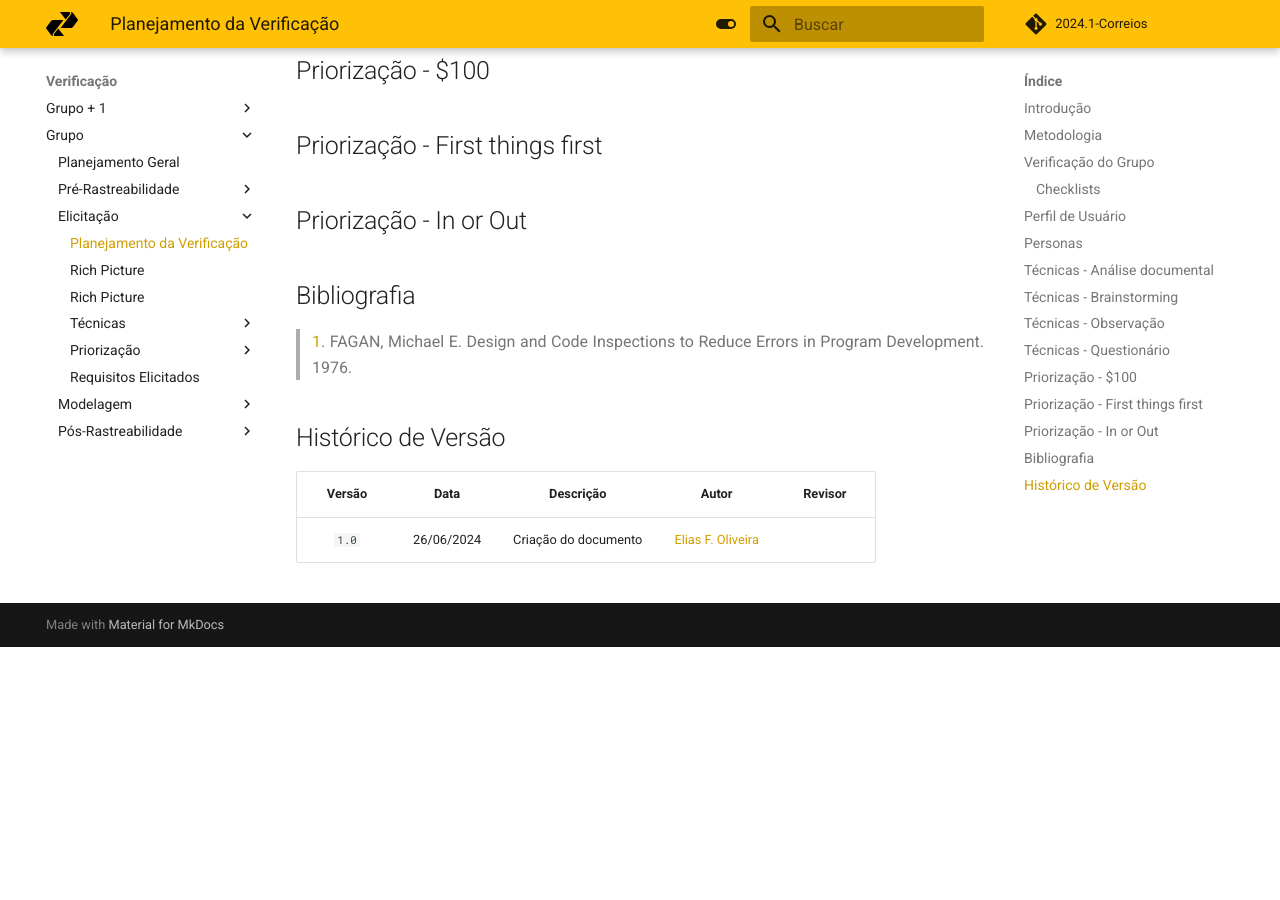
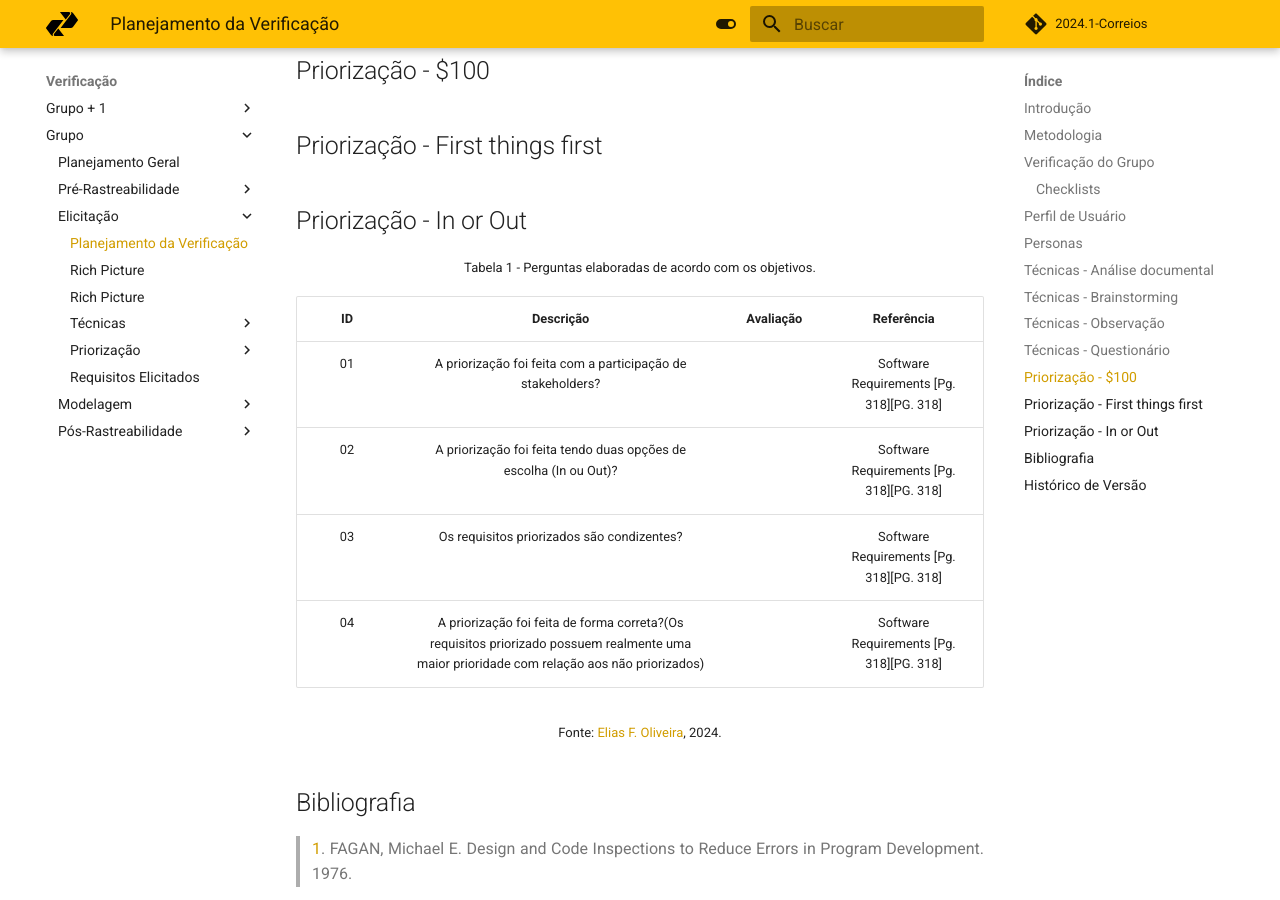
Before and after one commit to Requisitos-de-Software/2024.1-Serasa, an MkDocs documentation site: the page built from docs/verificacao/grupo/elicitacao/planejamento_01.md, in a window 1280 px wide and 900 px high, scrolled down 1971 px. Built offline with MkDocs 1.6.1 and Material for MkDocs 9.7.7, drawn with Linux system fonts in a browser that asks for light colours; comment, search, counter and statistics services are not loaded; before the commit the page ends 2618 px from its top, so only the background shows below that.

Commit message:
add checklists

```diff
--- a/docs/verificacao/grupo/elicitacao/planejamento_01.md
+++ b/docs/verificacao/grupo/elicitacao/planejamento_01.md
@@ -41,6 +41,18 @@ Abaixo, na tabela 1, está como será a organização do grupo 3 para realizar a
 ## Priorização - First things first
 ## Priorização - In or Out
 
+<font size="2"><p style="text-align: center">Tabela 1 - Perguntas elaboradas de acordo com os objetivos.</p></font>
+
+
+|ID| Descrição | Avaliação | Referência|
+|:--:|:--:|:--:|:--:|
+|01| A priorização foi feita com a participação de stakeholders?||Software Requirements  [Pg. 318][PG. 318]|
+|02| A priorização foi feita tendo duas opções de escolha (In ou Out)?||Software Requirements  [Pg. 318][PG. 318]|
+|03| Os requisitos priorizados são condizentes?||Software Requirements  [Pg. 318][PG. 318]|
+|04| A priorização foi feita de forma correta?(Os requisitos priorizado possuem realmente uma maior prioridade com relação aos não priorizados)||Software Requirements  [Pg. 318][PG. 318]|
+
+<font size="2"><p style="text-align: center">Fonte: [Elias F. Oliveira](https://github.com/EliasOliver21), 2024.</p></font>
+
 ## Bibliografia
 
 > <a id="ref1">1</a>. FAGAN, Michael E. Design and Code Inspections to Reduce Errors in Program Development. 1976.
```
Also changed, not shown: docs/verificacao/grupo/modelagem/planejamento_02.md (+17 -0 lines).
